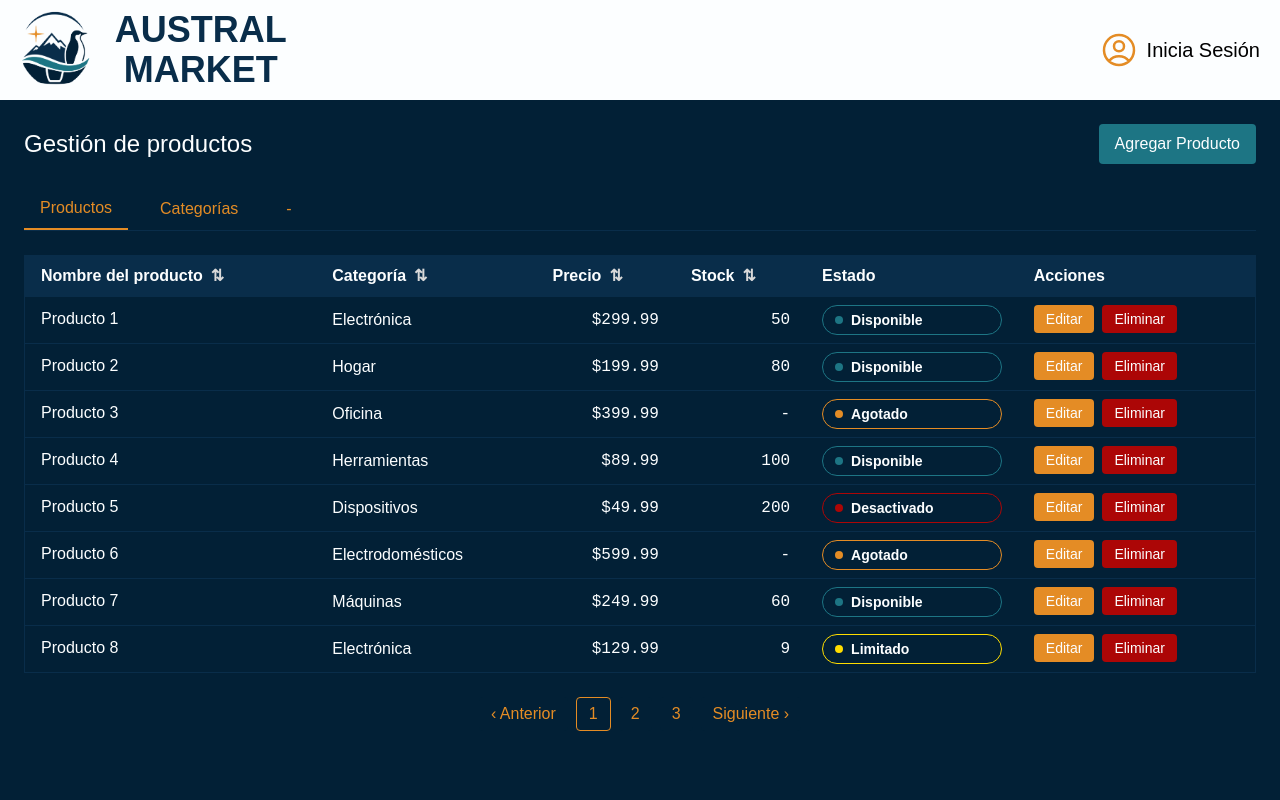
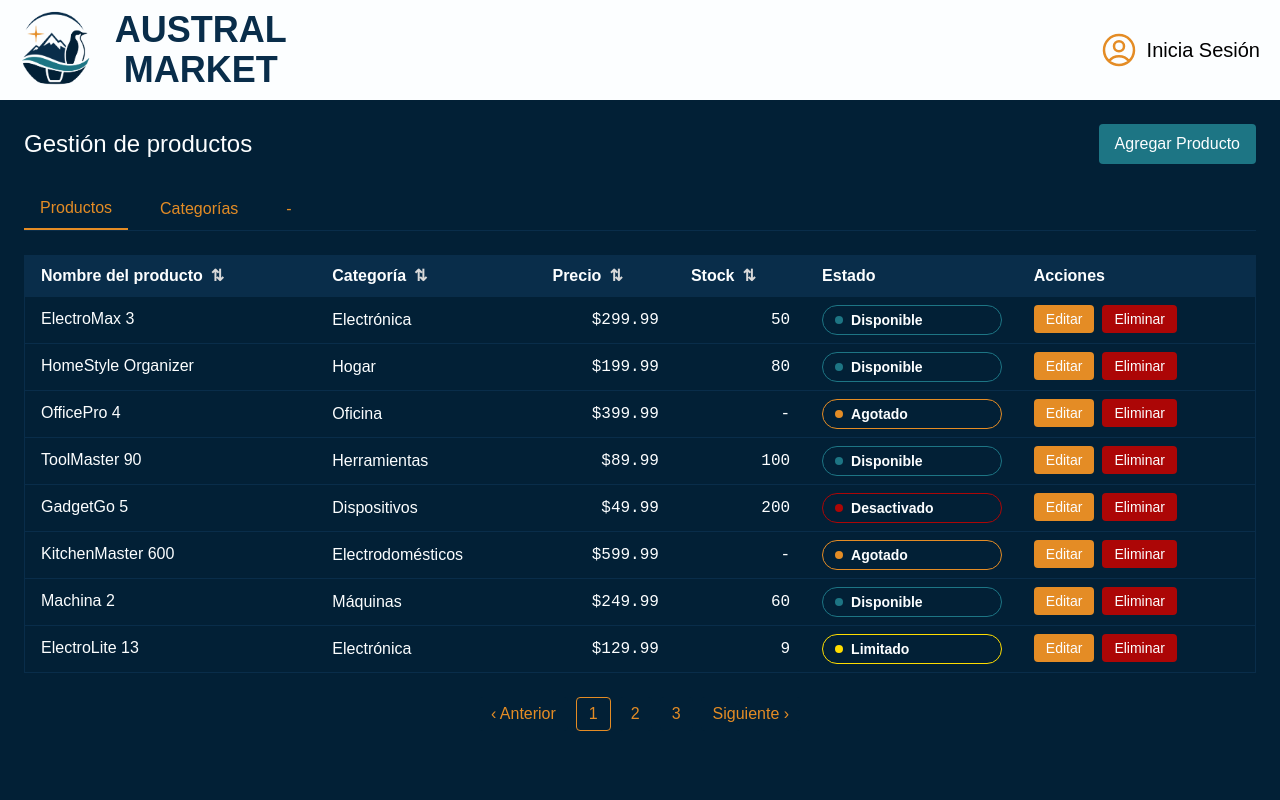
Before and after one commit to jeretamargo/tpi-interfaces-AustralMarket, a React (Vite) app: page /productos in a window 1280 px wide. Shown: the top 800 px of the page. Built offline with nearby package versions, Linux system fonts and the light colour scheme.

Commit message:
Update: Se agrega los nombre a los productos de la tabla

```diff
--- a/src/components/tabla/Gestion.jsx
+++ b/src/components/tabla/Gestion.jsx
@@ -9,7 +9,7 @@ import EliminarModal from "../EliminarModal";
 const productosIniciales = [
 	{
 		id: 1,
-		nombre: "Producto 1",
+		nombre: "ElectroMax 3",
 		descripcion:
 			"Auricular inalámbrico con conectividad Bluetooth y sonido de alta calidad.",
 		categoria: "Electrónica",
@@ -19,7 +19,7 @@ const productosIniciales = [
 	},
 	{
 		id: 2,
-		nombre: "Producto 2",
+		nombre: "HomeStyle Organizer",
 		descripcion:
 			"Juego de organizadores para mantener ordenados los espacios del hogar.",
 		categoria: "Hogar",
@@ -29,7 +29,7 @@ const productosIniciales = [
 	},
 	{
 		id: 3,
-		nombre: "Producto 3",
+		nombre: "OfficePro 4",
 		descripcion:
 			"Set de artículos de oficina ideal para tareas administrativas y estudio.",
 		categoria: "Oficina",
@@ -39,7 +39,7 @@ const productosIniciales = [
 	},
 	{
 		id: 4,
-		nombre: "Producto 4",
+		nombre: "ToolMaster 90",
 		categoria: "Herramientas",
 		precio: 89.99,
 		stock: 100,
@@ -47,7 +47,7 @@ const productosIniciales = [
 	},
 	{
 		id: 5,
-		nombre: "Producto 5",
+		nombre: "GadgetGo 5",
 		categoria: "Dispositivos",
 		precio: 49.99,
 		stock: 200,
@@ -55,7 +55,7 @@ const productosIniciales = [
 	},
 	{
 		id: 6,
-		nombre: "Producto 6",
+		nombre: "KitchenMaster 600",
 		categoria: "Electrodomésticos",
 		precio: 599.99,
 		stock: null,
@@ -63,7 +63,7 @@ const productosIniciales = [
 	},
 	{
 		id: 7,
-		nombre: "Producto 7",
+		nombre: "Machina 2",
 		categoria: "Máquinas",
 		precio: 249.99,
 		stock: 60,
@@ -71,7 +71,7 @@ const productosIniciales = [
 	},
 	{
 		id: 8,
-		nombre: "Producto 8",
+		nombre: "ElectroLite 13",
 		categoria: "Electrónica",
 		precio: 129.99,
 		stock: 9,
```
